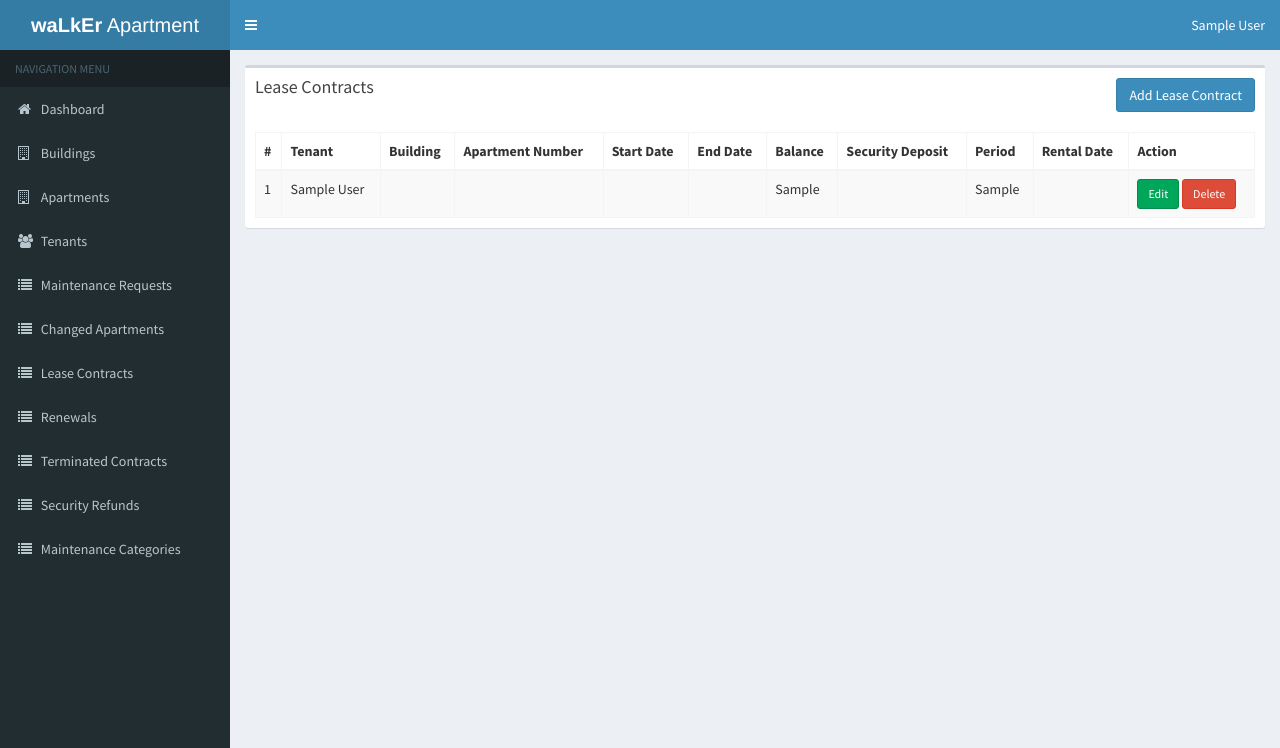
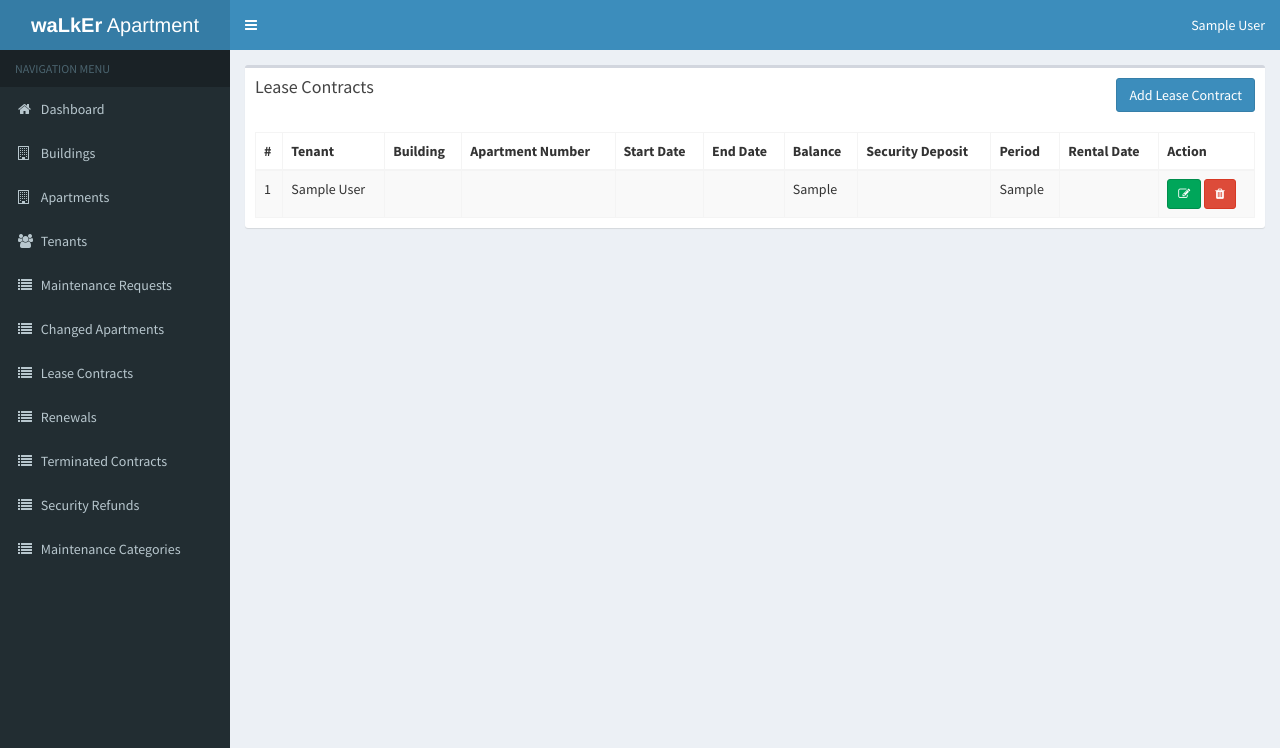
Before and after one commit to ayomideadekunle/arm, a PHP site: page /apartment-rental-mgt/landlord/ in a window 1280 px wide. Shown: the top 748 px of the page. Run offline with PHP 8.4, Linux system fonts and the light colour scheme; the visitor is signed in with stand-in values (Sample User, id 1); tables that the repository leaves empty or names only in its code hold one stand-in row (values such as "Sample post"); data that the repository does not hold is empty; some libraries are stand-ins or nearby versions.

Commit message:
Changed action button to icon

```diff
--- a/views/admin/lease/index.php
+++ b/views/admin/lease/index.php
@@ -73,14 +73,8 @@ $l_mod = new Landlord_Model();
                                     <td><?php echo $contract['period']; ?></td>
                                     <td><?php echo $contract['rentalDate']; ?></td>
                                     <td>
-    <!--                                        <a href="<?php echo URL; ?>landlord/apartmentEditPage/<?php echo $contract['id']; ?>" class="btn btn-success btn-sm">
-                                            Edit
-                                        </a>-->
-                                        <button onclick="edit_Lease('<?php echo $contract['id']; ?>');" class="btn btn-success btn-sm">Edit</button>
-                                        <button onclick="delete_Lease('<?php echo $contract['id']; ?>');" class="btn btn-danger btn-sm">Delete</button>
-                                        <!-- <a href="<?php echo URL; ?>landlord/deleteLease/<?php echo $contract['id']; ?>" class="btn btn-danger btn-sm">
-                                            Delete
-                                        </a> -->
+                                        <button onclick="edit_Lease('<?php echo $contract['id']; ?>');" class="btn btn-success btn-sm"><i class="fa fa-edit"></i></button>
+                                        <button onclick="delete_Lease('<?php echo $contract['id']; ?>');" class="btn btn-danger btn-sm"><i class="fa fa-trash"></i></button>
                                     </td>
                                 </tr>
                                 <?php $count++; ?>
--- a/views/admin/security-refund/index.php
+++ b/views/admin/security-refund/index.php
@@ -37,8 +37,8 @@ $l_mod = new Landlord_Model();
                                     <td><?php echo $refund['refundReason']; ?></td>
                                     <td><?php echo $refund['date']; ?></td>
                                     <td>
-                                        <button onclick="edit_Refund('<?php echo $refund['id']; ?>');" class="btn btn-success btn-sm">Edit</button>
-                                        <button onclick="delete_Refund('<?php echo $refund['id']; ?>');" class="btn btn-danger btn-sm">Delete</button>
+                                        <button onclick="edit_Refund('<?php echo $refund['id']; ?>');" class="btn btn-success btn-sm"><i class="fa fa-edit"></i></button>
+                                        <button onclick="delete_Refund('<?php echo $refund['id']; ?>');" class="btn btn-danger btn-sm"><i class="fa fa-trash"></i></button>
                                     </td>
                                 </tr>
                                 <?php $count++; ?>
```
Also changed, not shown: views/admin/apartment/index.php (+2 -8 lines), views/admin/tenant/index.php (+2 -8 lines).
